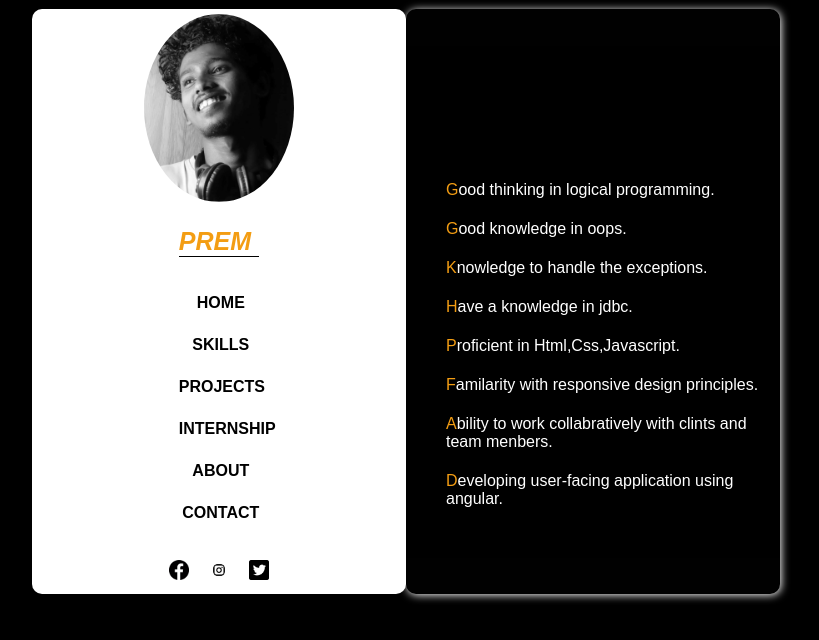
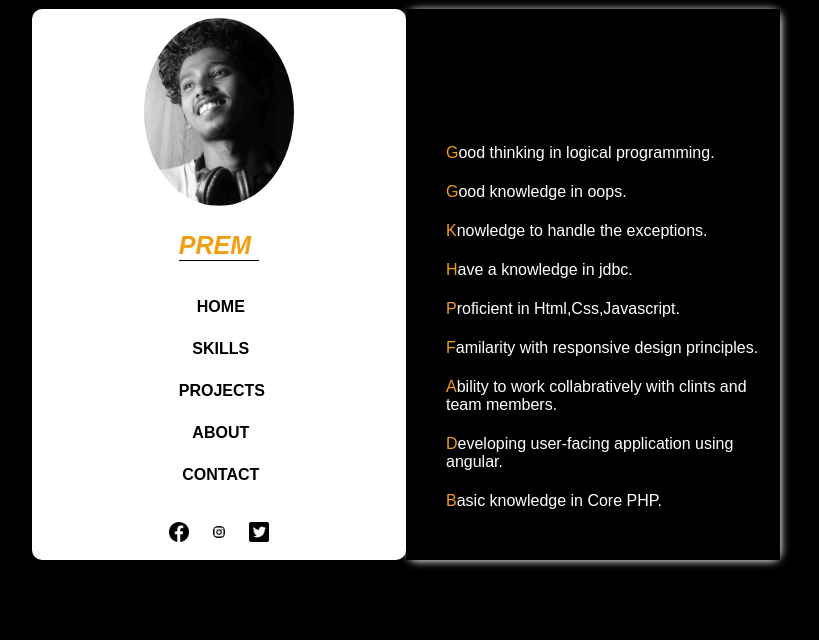
Before and after one commit to prempravin2023/prem-profile, an Angular app: page /skills in a window 1280 px wide. Shown: the top 640 px of the page, without its empty margins (235-1054 px from the left). Built offline with nearby package versions, Linux system fonts and the light colour scheme.

Commit message:
removedintern

```diff
--- a/src/app/app.component.html
+++ b/src/app/app.component.html
@@ -18,7 +18,7 @@ prem kumar
 <li><a routerLink="home"   (click)="slide()">HOME</a></li>
 <li><a routerLink="skills"  (click)="slide()">SKILLS</a></li>
 <li><a routerLink="projects" (click)="slide()">PROJECTS</a></li>
-<li><a routerLink="internship"  (click)="slide()">INTERNSHIP</a></li>
+<!--<li><a routerLink="internship"  (click)="slide()">INTERNSHIP</a></li>-->
 <li><a routerLink="about"  (click)="slide()">ABOUT</a></li>
 <li><a routerLink="contact" (click)="slide()">CONTACT</a></li>
 </ul>
--- a/src/app/skills/skills.component.html
+++ b/src/app/skills/skills.component.html
@@ -6,6 +6,7 @@
    <p> <span>H</span>ave a knowledge in jdbc.</p>
     <p><span>P</span>roficient in Html,Css,Javascript.</p>
     <p><span>F</span>amilarity with responsive design principles.</p>
-    <p><span>A</span>bility to work collabratively with clints and team menbers.</p>
+    <p><span>A</span>bility to work collabratively with clints and team members.</p>
     <p><span>D</span>eveloping user-facing application using angular.</p>
+    <p><span>B</span>asic knowledge in Core PHP.</p>
 </div>
```
Also changed, not shown: 3 other files (tests, documents, lock files or other folders).
